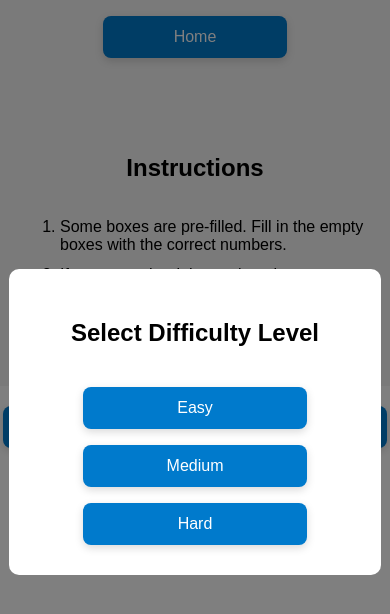
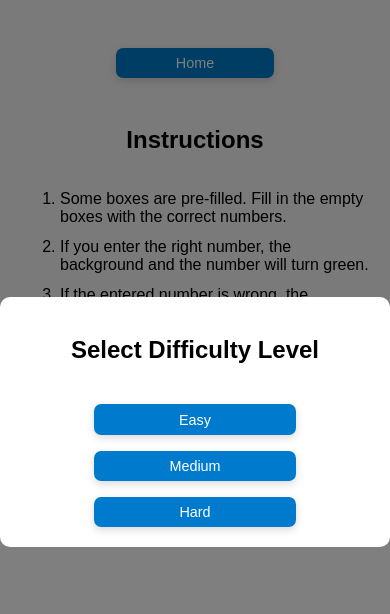
Before and after one commit to kskaman/sudoku-web-game, a React (Vite) app in the folder react-javascript-app/: page /solve-puzzle in a window 390 px wide. Shown: the top 614 px of the page. Built offline with nearby package versions, Linux system fonts and the light colour scheme.

Commit message:
added styles for better responsiveness

```diff
--- a/react-javascript-app/src/styles/Board.module.css
+++ b/react-javascript-app/src/styles/Board.module.css
@@ -48,3 +48,14 @@
   background-color: #f8d7da !important;
   color: #721c24 !important;
 }
+
+@media (max-width: 480px) {
+  .sudokuCell {
+    font-size: 1.2rem; /* or even 1rem if needed */
+  }
+
+  .boardContainer {
+    border: 2px solid #ccc;
+    padding: 3px;
+  }
+}
--- a/react-javascript-app/src/styles/Button.module.css
+++ b/react-javascript-app/src/styles/Button.module.css
@@ -22,3 +22,11 @@
   background-color: #004080;
   box-shadow: 0 2px 6px rgba(0, 0, 0, 0.15);
 }
+
+@media (max-width: 480px) {
+  .buttonLink {
+    max-width: 280px;
+    font-size: 0.9rem;
+    padding: 0.5em 1em;
+  }
+}
--- a/react-javascript-app/src/styles/Home.module.css
+++ b/react-javascript-app/src/styles/Home.module.css
@@ -1,6 +1,6 @@
 .container {
   height: 100vh;
-  overflow: hidden;
+  overflow: auto;
 }
 
 /* Header Styling */
@@ -60,3 +60,9 @@
 .Links {
   width: 15em;
 }
+
+@media (max-width: 480px) {
+  .headerContainer {
+    padding: 1em;
+  }
+}
--- a/react-javascript-app/src/styles/Modal.module.css
+++ b/react-javascript-app/src/styles/Modal.module.css
@@ -47,9 +47,17 @@
 }
 
 .resumeButtonContainer {
-  /* Add margin above or some spacing */
   margin-top: 1em;
-  /* Add a border or horizontal line at the top */
   border-top: 2px solid #ccc;
   padding-top: 1.75em;
 }
+
+@media (max-width: 480px) {
+  .modalContent {
+    width: 90%;
+    max-width: 350px;
+    padding: 20px;
+    max-height: 80%;
+    overflow-y: auto;
+  }
+}
--- a/react-javascript-app/src/styles/Puzzle.module.css
+++ b/react-javascript-app/src/styles/Puzzle.module.css
@@ -67,13 +67,25 @@
     flex-direction: column;
   }
 
-  .sidebar {
-    padding-top: 1em;
-  }
-
   .sidebar,
   .board {
     flex: none;
     width: 100%;
+    margin-bottom: 1em;
+  }
+
+  .sidebar h2 {
+    margin-top: 2em;
+  }
+
+  .boardButtons,
+  .buttons {
+    max-width: 280px;
+  }
+
+  #puzzle-buttons {
+    flex-direction: column;
+    gap: 0.75em;
+    margin-bottom: 1em;
   }
 }
```
